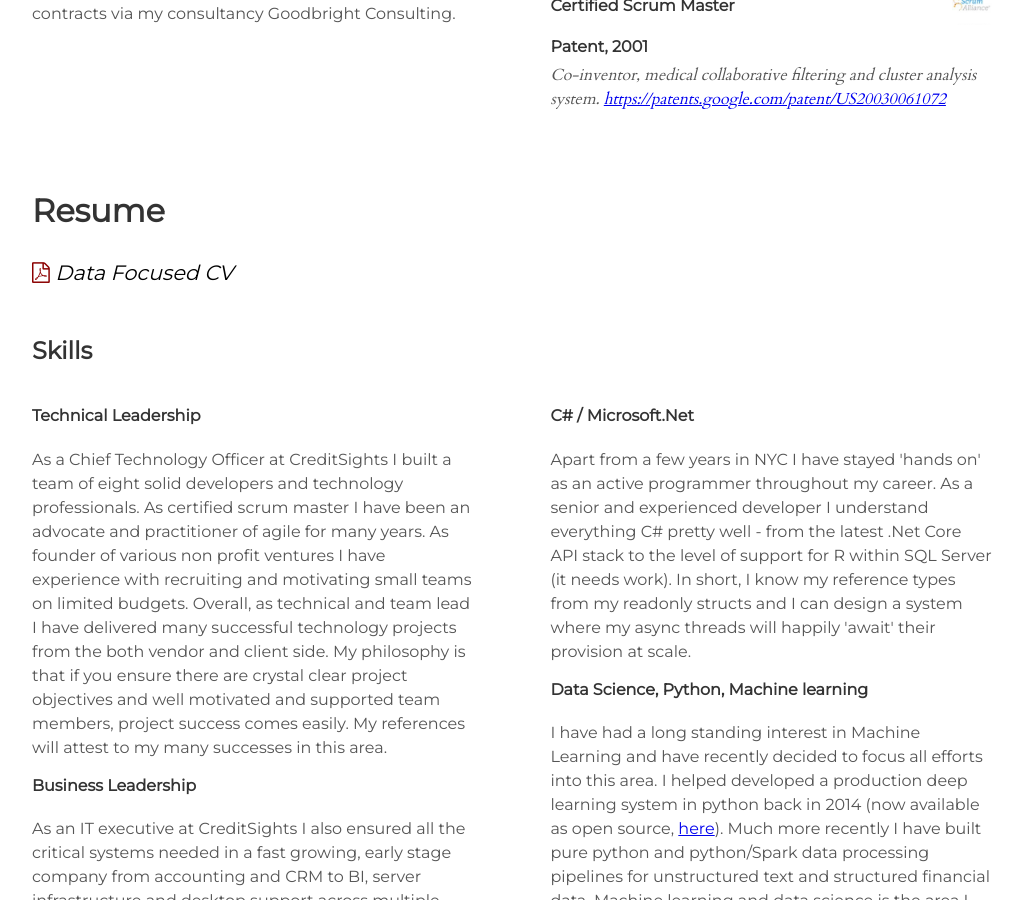
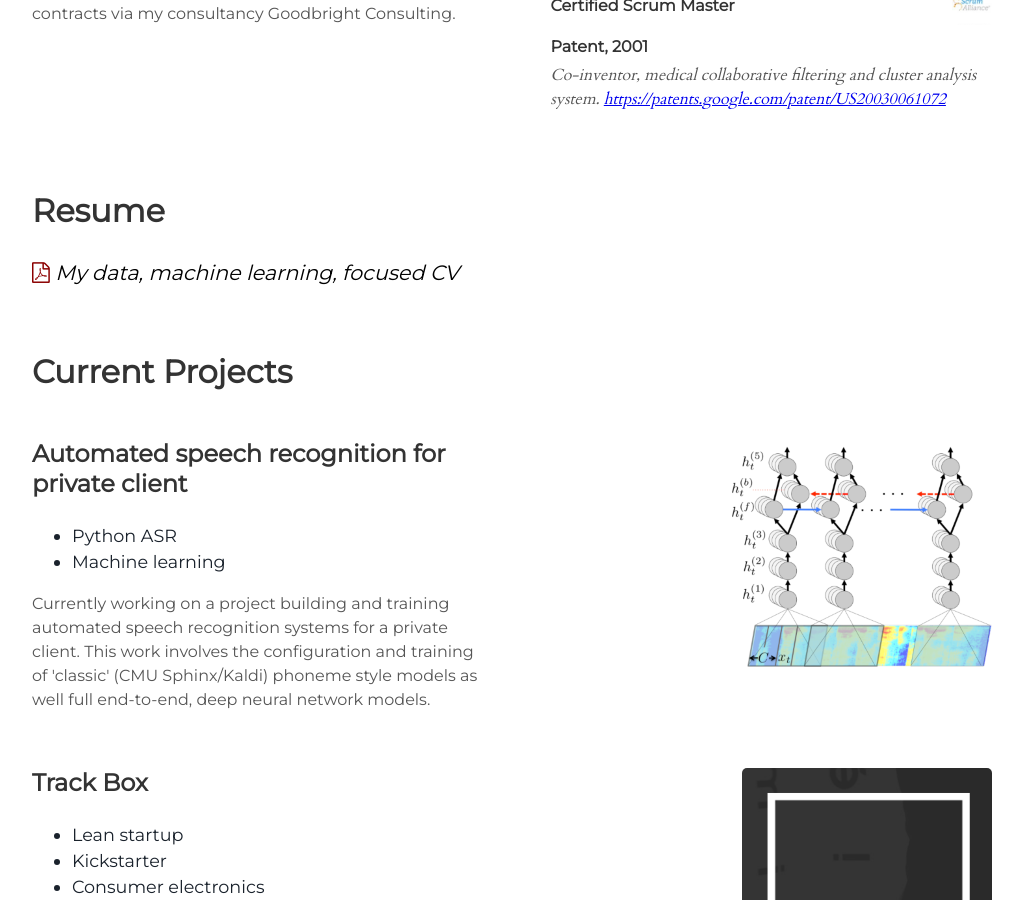
Before and after one commit to utunga/goodbright-nz, a Jekyll site: the page built from index.html, in a window 1280 px wide and 900 px high, scrolled down 1247 px. Shown: the whole window, without its empty margins (128-1151 px from the left). Built offline with Jekyll 4.4.1, drawn with Linux system fonts in a browser that asks for light colours; some of the changed text lies outside the part shown.

Commit message:
woops i forgot the current skills section

```diff
--- a/_includes/projects_current.html
+++ b/_includes/projects_current.html
@@ -11,7 +11,7 @@
       <li>Python ASR</li>
       <li>Machine learning</li>
     </ul>
-    <p>Currently working on a project building and training automated speech recognition systems for a private client. This work involves the use of 'classic' (CMU Sphinx/Kaldi) phoneme style models as well full end-to-end/deep neural network approaches.</p>
+    <p>Currently working on a project building and training automated speech recognition systems for a private client. This work involves the configuration and training of 'classic' (CMU Sphinx/Kaldi) phoneme style models as well full end-to-end, deep neural network models.</p>
   </div>
 </div>
 <div class="user-projects">
@@ -25,8 +25,19 @@
       <li>Kickstarter</li>
       <li>Consumer electronics</li>
     </ul>
-    <p>Currently in early stages of customer development and product validation, drama box is a lock box controlled by a customizable smart contract or app. Check back soon.</p>
+    <p>Currently in early stages of customer development and product validation, track box is a lock box controlled by a customizable smart contract or app. Check back soon for more news!</p>
     <a class="project-link" target="_blank" href="http://dramabox.webflow.io">Check it out</a>
   </div>
 </div>
+<div class="user-projects">
+
+  <div class="contents">
+    <h3>Paekākāriki Online</h3>
+    <ul>
+      <li>Wordpress custom theme</li>
+      <li>Community project</li>
+    </ul>
+    <p>Events, long form content, the 'directory of everything'. A love letter to the town I live in which I am developing with a group of like minded locals.</p>
+  </div>
 </div>
+</div>
--- a/_includes/resume.html
+++ b/_includes/resume.html
@@ -3,7 +3,7 @@
 </div>
 <div>
 	<div class="resume-link">
-		<a href="assets/pdf/Miles_Thompson_data_resume.pdf" target="_blank"><i class="fa fa-file-pdf-o"></i> Data Focused CV</a>
+		<a href="assets/pdf/Miles_Thompson_data_resume.pdf" target="_blank"><i class="fa fa-file-pdf-o"></i> My data, machine learning, focused CV</a>
 	</div>
 
 <!--
--- a/_layouts/default.html
+++ b/_layouts/default.html
@@ -9,9 +9,9 @@
       <section id="resume">
         {% include resume.html %}
       </section>
-<!--       <section id="projects_current">
+      <section id="projects_current">
         {% include projects_current.html %}
-      </section> -->
+      </section>
       <section id="skills">
         {% include skills.html %}
       </section>
```
